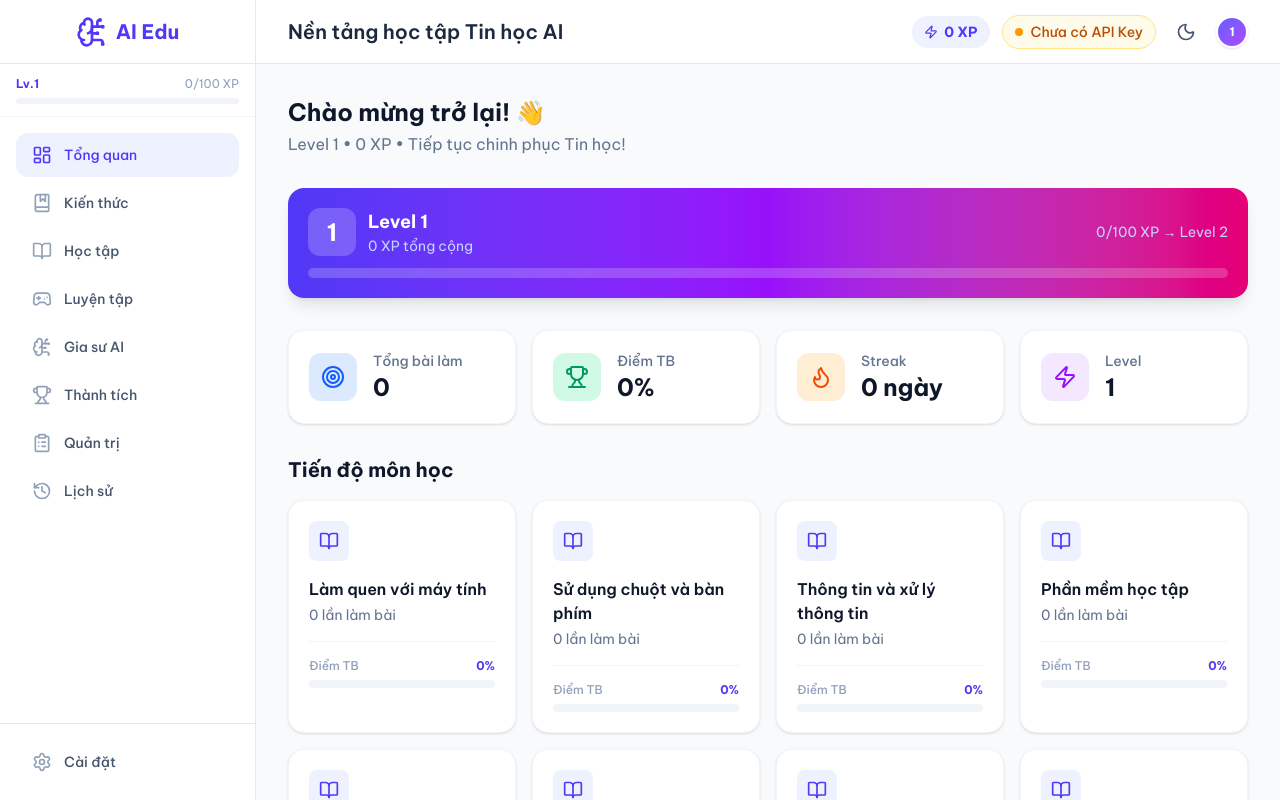
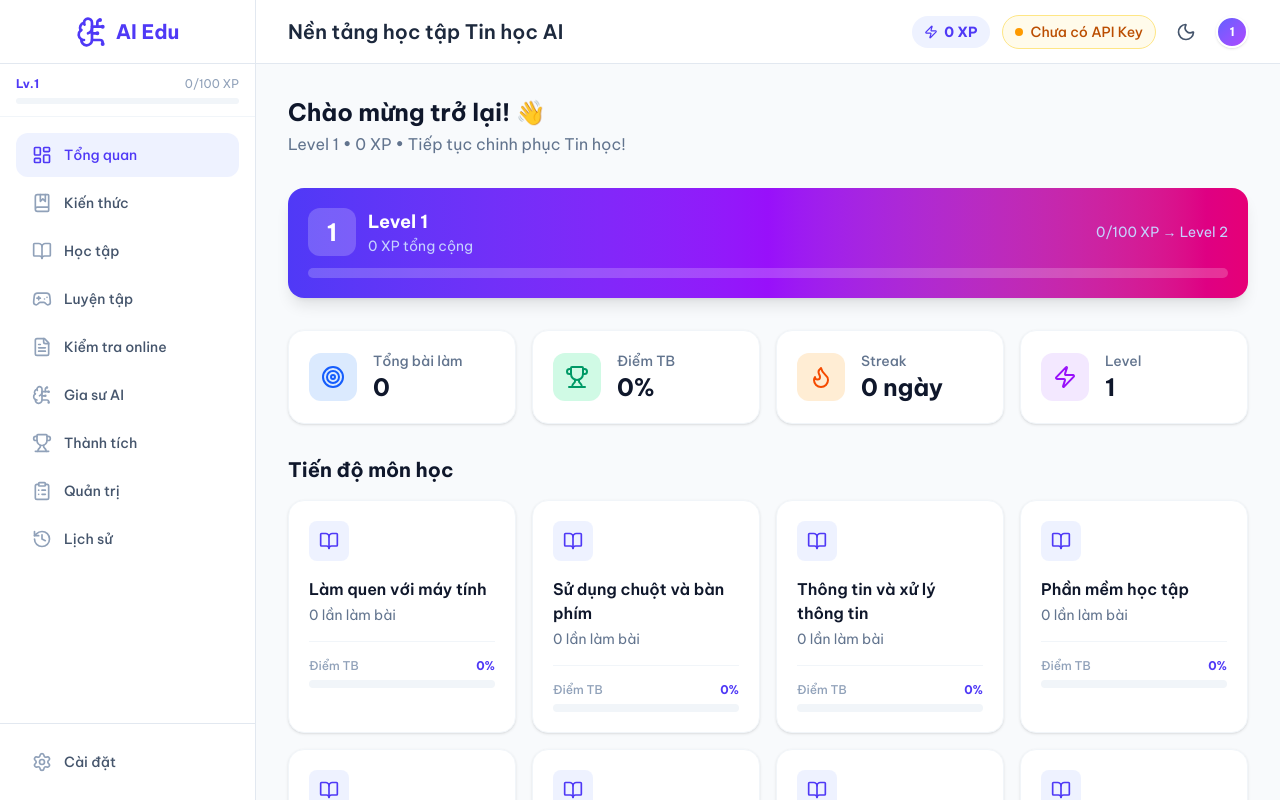
Before and after one commit to duocle502-code/tinhoc_edu, a React (Vite) app: page / in a window 1280 px wide. Built offline with nearby package versions, Linux system fonts and the light colour scheme.

Commit message:
Update Sidebar.tsx

```diff
--- a/src/components/Sidebar.tsx
+++ b/src/components/Sidebar.tsx
@@ -1,5 +1,5 @@
 import React from 'react';
-import { BookOpen, BrainCircuit, LayoutDashboard, History, Settings, Gamepad2, Trophy, ClipboardList, BookMarked } from 'lucide-react';
+import { BookOpen, BrainCircuit, LayoutDashboard, History, Settings, Gamepad2, Trophy, ClipboardList, BookMarked, FileText } from 'lucide-react';
 import { cn } from '../lib/utils';
 import { useGamification } from '../store';
 import { XP_PER_LEVEL } from '../data/demo';
@@ -19,6 +19,7 @@ export function Sidebar({ currentView, setCurrentView, isMobileOpen, setIsMobile
     { id: 'learning', label: 'Kiến thức', icon: BookMarked },
     { id: 'subjects', label: 'Học tập', icon: BookOpen },
     { id: 'practice', label: 'Luyện tập', icon: Gamepad2 },
+    { id: 'online-exam', label: 'Kiểm tra online', icon: FileText },
     { id: 'tutor', label: 'Gia sư AI', icon: BrainCircuit },
     { id: 'achievements', label: 'Thành tích', icon: Trophy },
     { id: 'admin', label: 'Quản trị', icon: ClipboardList },
```
